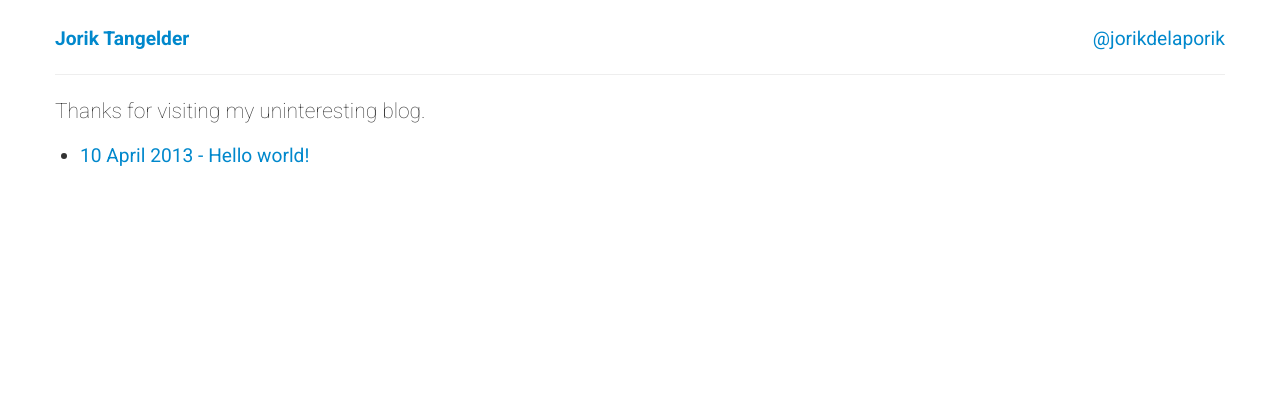
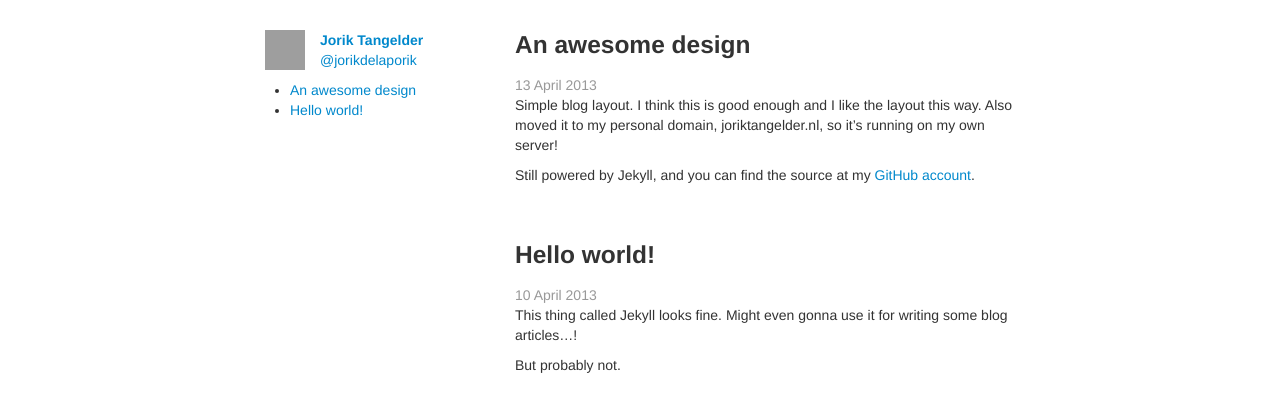
Before and after one commit to jtangelder/jtangelder.github.io, a Jekyll site: the page built from index.html, in a window 1280 px wide. Shown: the top 412 px of the page. Built offline with Jekyll 4.4.1, drawn with Linux system fonts in a browser that asks for light colours; grey boxes are pictures that could not be loaded.

Commit message:
new layout!

```diff
--- a/_config.yml
+++ b/_config.yml
@@ -1,4 +1,4 @@
 auto: true
-server: false
+server: true
+server_port: 8000
 permalink: /:title.html
-destination: ./public
--- a/_layouts/default.html
+++ b/_layouts/default.html
@@ -3,22 +3,79 @@
 <head>
     <meta http-equiv="content-type" content="text/html; charset=utf-8" />
 
-    <link href='http://fonts.googleapis.com/css?family=Roboto:400,900,700,100,400italic,700italic' rel='stylesheet' type='text/css'>
     <link rel="stylesheet" href="assets/css/bootstrap.min.css">
     <link rel="stylesheet" href="assets/css/bootstrap-responsive.min.css">
 
     <title>{{ page.title }}</title>
     <style>
-        body { padding: 25px; font: 120%/150% Roboto, Helvetica, Arial, sans-serif; }
+        body { padding: 25px; }
         time { color: #999; }
+        .container {
+            max-width: 750px;
+        }
+
+        header,
+        .content {
+            margin-left: 250px;
+        }
+
+        .content article {
+            margin-bottom: 50px;
+        }
+
+        h3 {
+            margin-top: 0;
+        }
+
+        .nav {
+            width: 220px;
+            position: fixed;
+            top: 30px;
+        }
+
+        img.me {
+            float: left;
+            height: 40px;
+            width: 40px;
+            margin-right: 15px;
+        }
+
+        .nav ul {
+            clear: left;
+        }
+
+        @media (max-width: 700px) {
+            header,
+            .content {
+                margin-left: 0;
+            }
+
+            .nav {
+                position:  relative;
+                top: auto;
+                width: auto;
+            }
+        }
+
     </style>
 </head>
 <body>
     <div class="container">
-        <p class="pull-right"><a href="http://twitter.com/jorikdelaporik">@jorikdelaporik</a></p>
-        <p><a href="/"><strong>Jorik Tangelder</strong></a></p>
-        <hr>
-        {{ content }}
+        <nav class="nav">
+            <img src="http://1.gravatar.com/avatar/1710309274f44890877a9ddfc2501888" class="me">
+            <p><a href="/"><strong>Jorik Tangelder</strong></a><br>
+                <a href="http://twitter.com/jorikdelaporik">@jorikdelaporik</a></p>
+
+            <ul>
+                {% for post in site.posts %}
+                <li><a href="/#{{ post.url }}">{{ post.title }}</a></li>
+                {% endfor %}
+            </ul>
+        </nav>
+
+        <section class="content">
+            {{ content }}
+        </section>
     </div>
 </body>
 </html>
--- /dev/null
+++ b/_posts/2013-04-13-new-layout.md
@@ -0,0 +1,10 @@
+---
+layout: post
+title: An awesome design
+---
+
+Simple blog layout. I think this is good enough and I like the layout this way.
+Also moved it to my personal domain, joriktangelder.nl, so it's running on my own server!
+
+Still powered by Jekyll, and you can find the source at my
+[GitHub account](https://github.com/jtangelder/joriktangelder.nl).
--- a/index.html
+++ b/index.html
@@ -3,9 +3,10 @@ layout: default
 title: Jorik Tangelder
 ---
 
-<p class="lead">Thanks for visiting my uninteresting blog.</p>
-<ul>
 {% for post in site.posts %}
-	<li><a href="{{ post.url }}">{{ post.date|date_to_long_string }} - {{ post.title }}</a></li>
+<article id="{{ post.url }}">
+    <h3>{{ post.title }}</h3>
+    <time>{{ post.date|date_to_long_string }}</time>
+    {{ post.content }}
+</article>
 {% endfor %}
-</ul>
```
Also changed, not shown: _layouts/post.html (+3 -5 lines).
